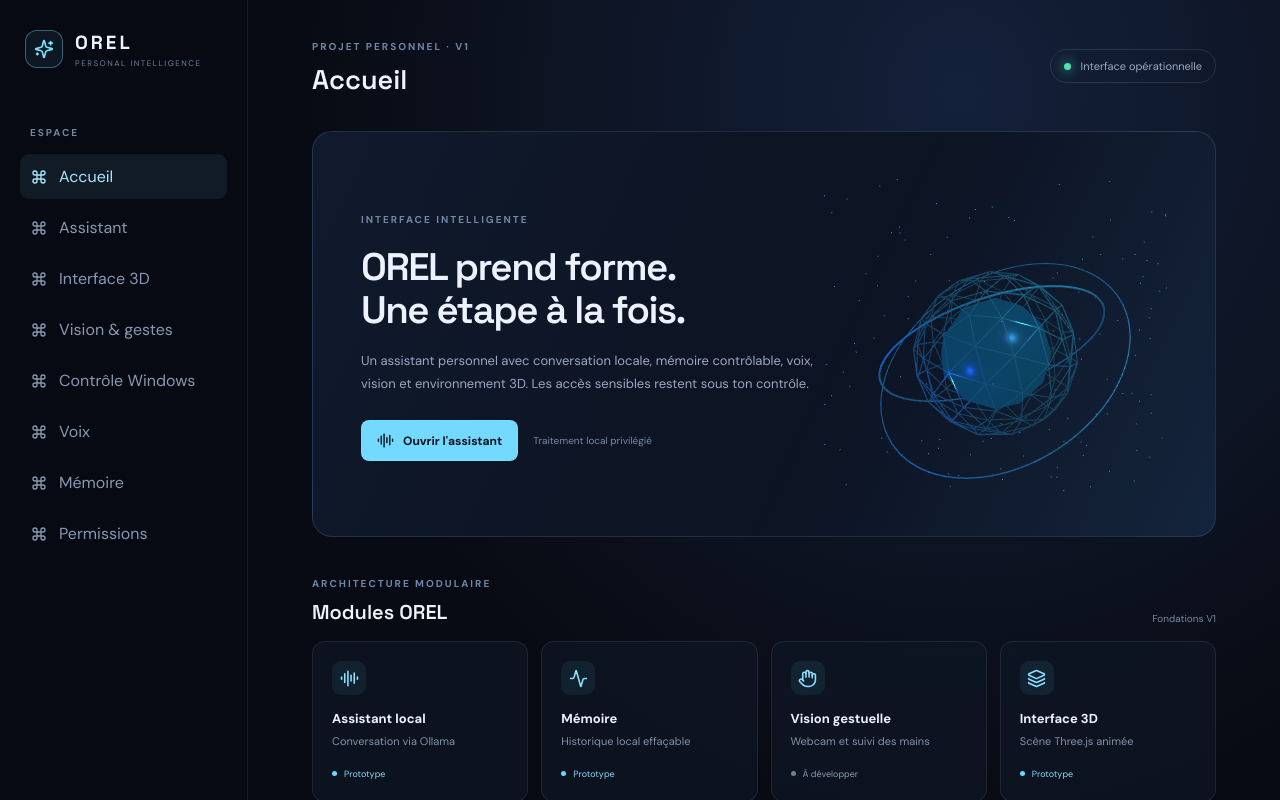
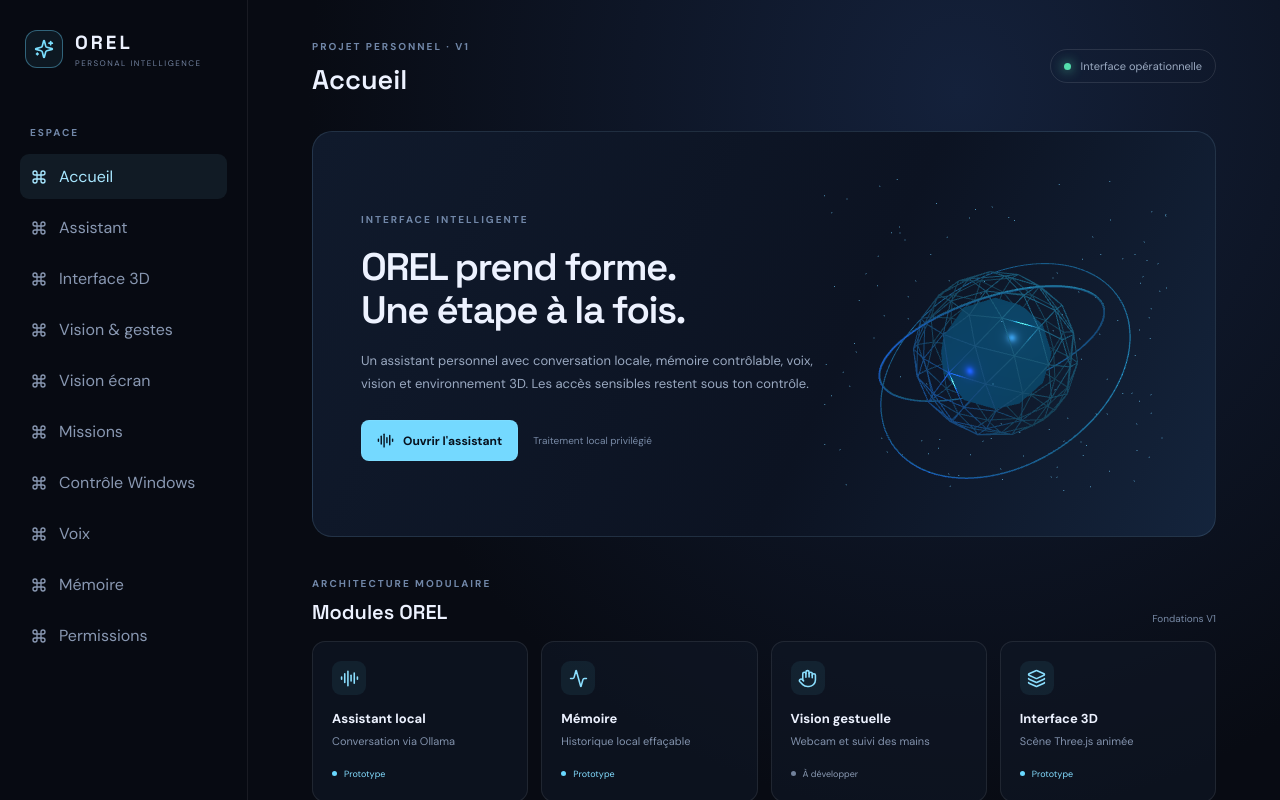
Before and after one commit to elviskienou0-cloud/Orel, a React (Vite) app: page / in a window 1280 px wide. Shown: the top 800 px of the page. Built offline with nearby package versions, Linux system fonts and the light colour scheme.

Commit message:
feat: integrate screen vision and mission workspace

```diff
--- a/src/App.tsx
+++ b/src/App.tsx
@@ -11,6 +11,8 @@ import { parseDesktopCommand } from "./lib/command-router";
 import HandTracking from "./components/HandTracking";
 import SpatialWorkspace from "./components/SpatialWorkspace";
 import WindowsGestureControl from "./components/WindowsGestureControl";
+import ScreenVision from "./components/ScreenVision";
+import MissionBoard from "./components/MissionBoard";
 import type { GestureName, HandPointer } from "./lib/gestures";
 
 const Scene3D = lazy(() => import("./components/Scene3D"));
@@ -366,7 +368,7 @@ export default function App() {
       <aside className="sidebar">
         <div className="brand"><div className="brand-mark"><Sparkles size={20}/></div><div><strong>OREL</strong><span>PERSONAL INTELLIGENCE</span></div></div>
         <div className="nav-label">ESPACE</div>
-        {["Accueil", "Assistant", "Interface 3D", "Vision & gestes", "Contrôle Windows", "Voix", "Mémoire", "Permissions"].map((item) =>
+        {["Accueil", "Assistant", "Interface 3D", "Vision & gestes", "Vision écran", "Missions", "Contrôle Windows", "Voix", "Mémoire", "Permissions"].map((item) =>
           <button className={active === item ? "nav-item active" : "nav-item"} key={item} onClick={() => setActive(item)}><Command size={16}/>{item}</button>
         )}
         <div className="sidebar-bottom"><ShieldCheck size={16}/><span>Accès contrôlés · local prioritaire</span></div>
@@ -406,6 +408,10 @@ export default function App() {
           <div className="chat-options"><label><input type="checkbox" checked={voiceReplies} onChange={(event) => setVoiceReplies(event.target.checked)}/> Lire les réponses à voix haute</label><span>{memoryEnabled ? "Mémoire locale activée" : "Mémoire désactivée"}</span></div>
         </section>}
 
+        {active === "Vision écran" && <ScreenVision config={config}/>}
+
+        {active === "Missions" && <MissionBoard config={config}/>}
+
         {active === "Contrôle Windows" && <WindowsGestureControl/>}
 
         {active === "Permissions" && <section className="workspace">
```
